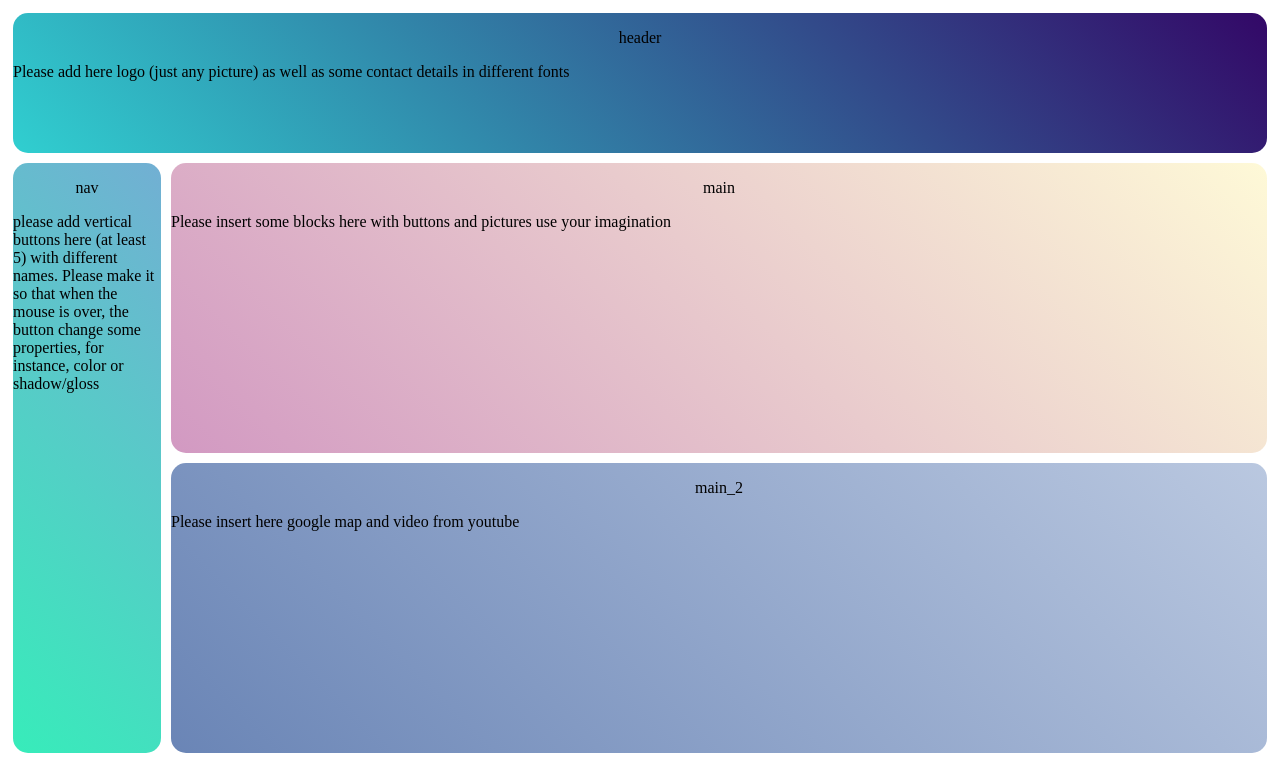
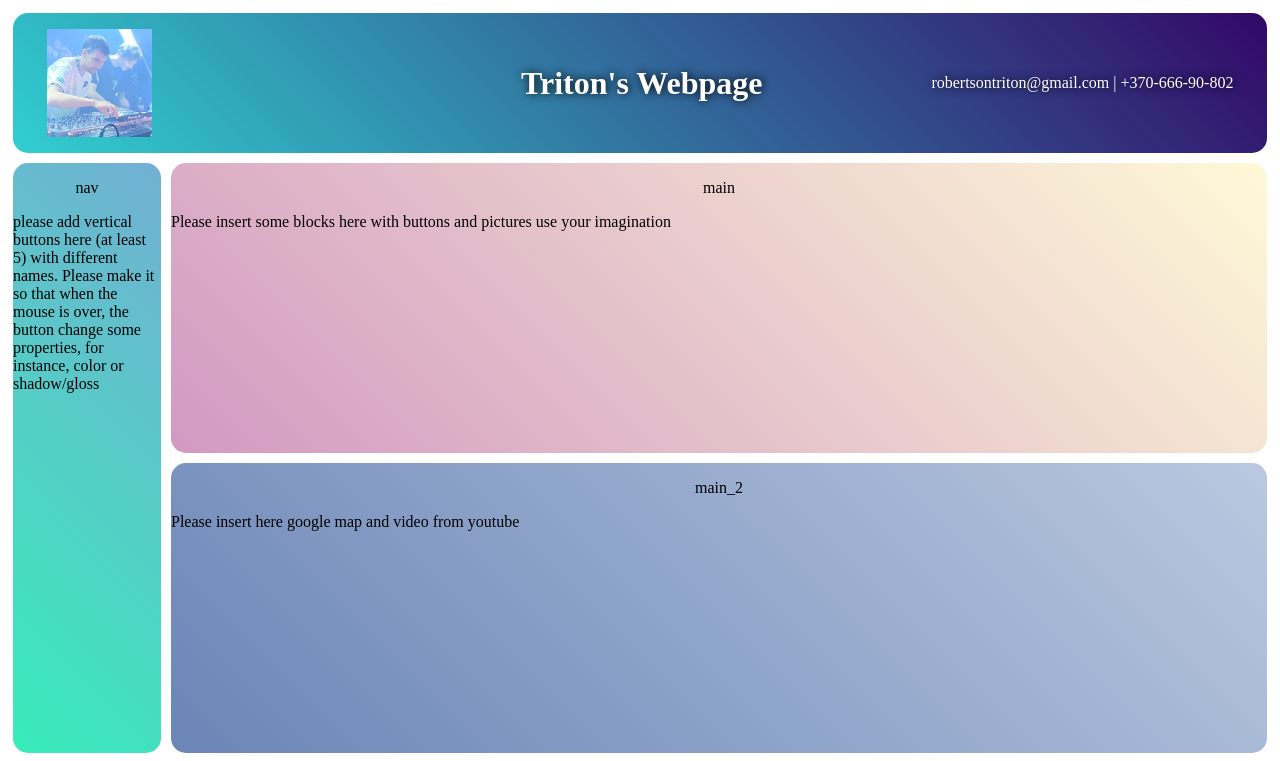
Before and after one commit to tritonZZZ/task_web_page, a plain HTML site: page index.html in a window 1280 px wide. Shown: the top 761 px of the page. Drawn offline with Linux system fonts and the light colour scheme.

Commit message:
Created header

```diff
--- a/css/style.css
+++ b/css/style.css
@@ -14,6 +14,8 @@
 	grid-area: header;
 	border-radius: 15px;
 	margin: 5px;
+	display: flex; /* Make the container a flexbox */
+	align-items: center; /* Align child elements vertically */
 }
 
 .item-nav {
@@ -45,6 +47,29 @@
 	background: linear-gradient(45deg, #303030, #4000b8);
 }
 
+#logo {
+	display: block;
+	margin: auto auto auto 2.1em;
+	width: 25%;
+	float:left;
+}
+
+#contact {
+	margin-top: .05em;
+	text-align: center;
+	margin: auto 2.1em auto auto;
+	color: white;
+	text-shadow: rgb(0, 0, 0) 1px 0 10px;
+}
+
+h1 {
+	margin-top: .05em;
+	text-align: center;
+	margin: auto;
+	color: white;
+	text-shadow: rgb(0, 0, 0) 1px 0 10px;
+}
+
 p {
 	text-align: center
 }
--- a/index.html
+++ b/index.html
@@ -9,8 +9,9 @@
 <body>
 	<div class="container">
 		<div class="item item-header">
-			<p> header </p>
-			<span>Please add here logo (just any picture) as well as some contact details in different fonts</span>
+			<span><img id="logo" src="img/logo.jpg" alt="Image of the musicians FJAAK playing a live set in Vilnius"></span>
+			<h1>Triton's Webpage</h1>
+			<p id="contact">robertsontriton@gmail.com | +370-666-90-802</p>
 		</div>
 		<div class="item item-nav">
 			<p> nav </p>
```
Also changed, not shown: img/fish.jpg (added), img/logo.jpg (added).
